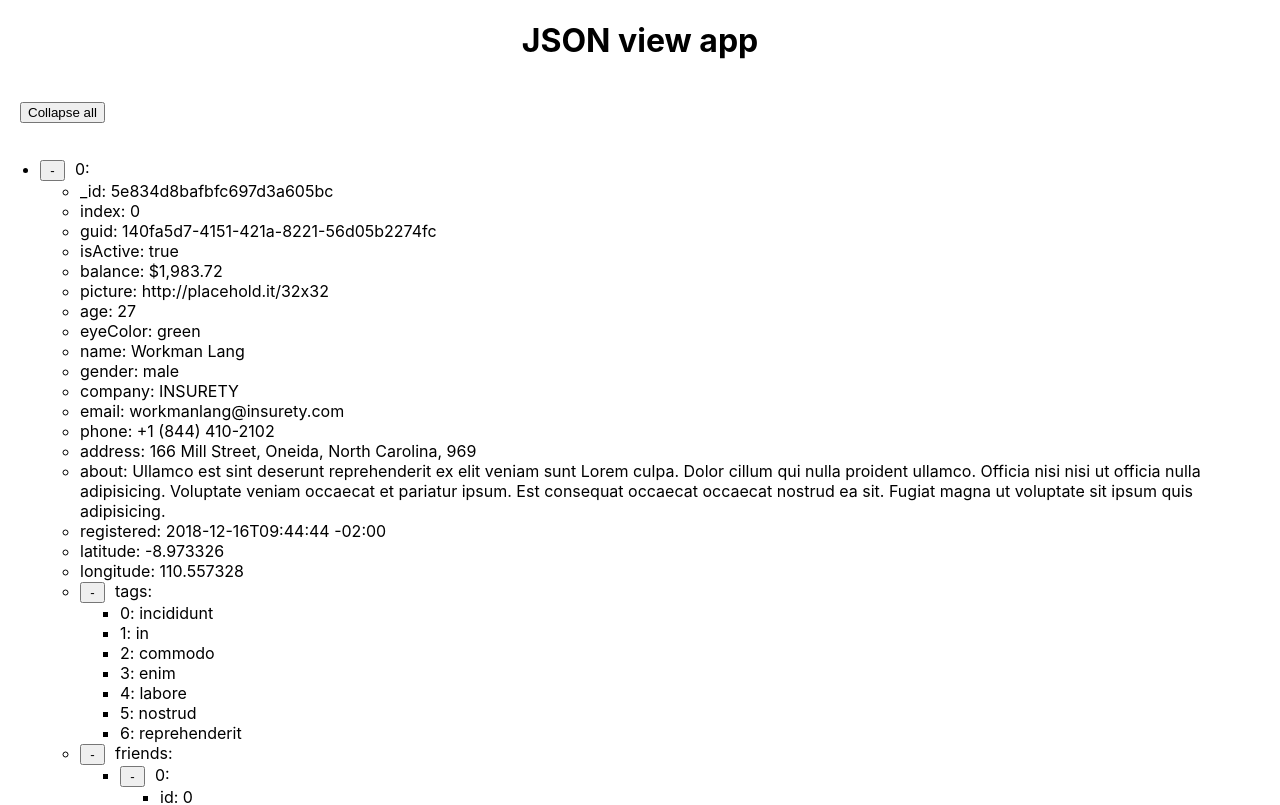
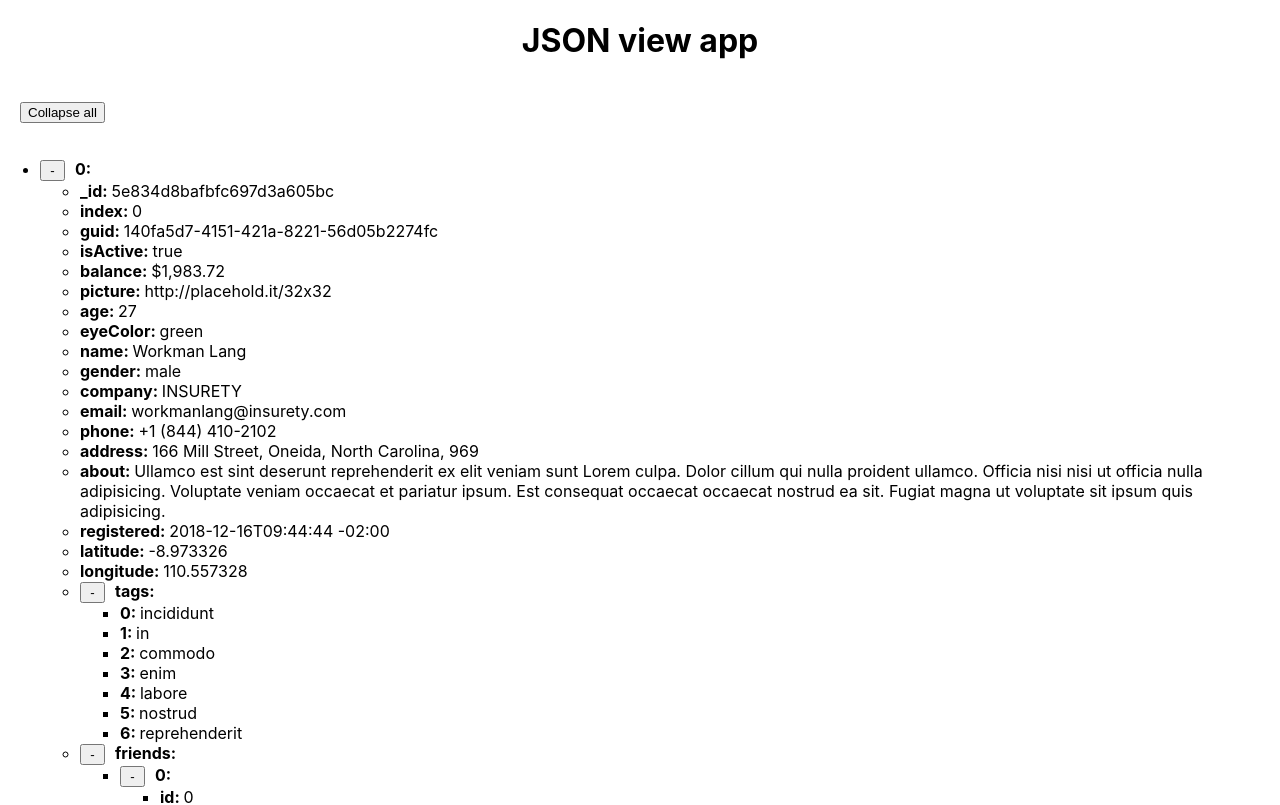
Before and after one commit to Nakan4u/json-view-react-app, a React (Create React App) app: page / in a window 1280 px wide. Shown: the top 805 px of the page. Built offline with nearby package versions, Linux system fonts and the light colour scheme.

Commit message:
make item key bolder

```diff
--- a/src/App.js
+++ b/src/App.js
@@ -188,10 +188,10 @@ class JsonBranch extends React.Component {
 
     return (
       <li>
-        <span className={isParent ? 'parent' : ''} onClick={this.onChangeVisibility}>
+        <b className={isParent ? 'parent' : ''} onClick={this.onChangeVisibility}>
           {this.renderVisibilityIndicator()}
           {name}:&nbsp;
-        </span>
+        </b>
         <span hidden={!isVisible}>
           {value}
         </span>
```
